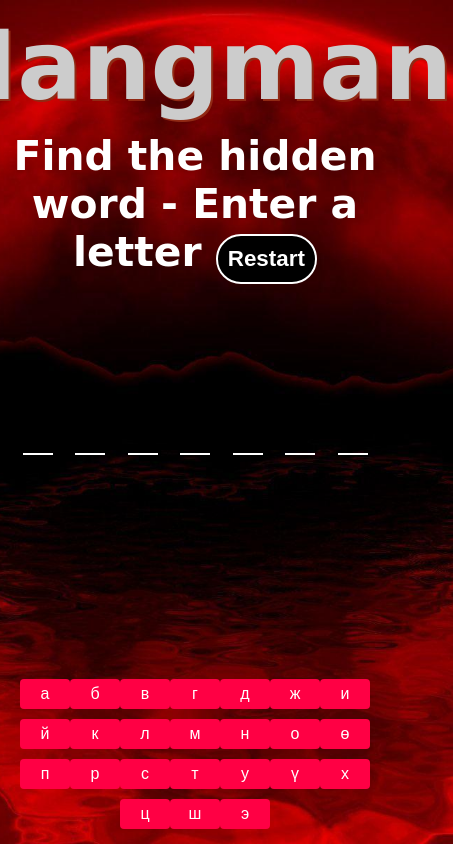
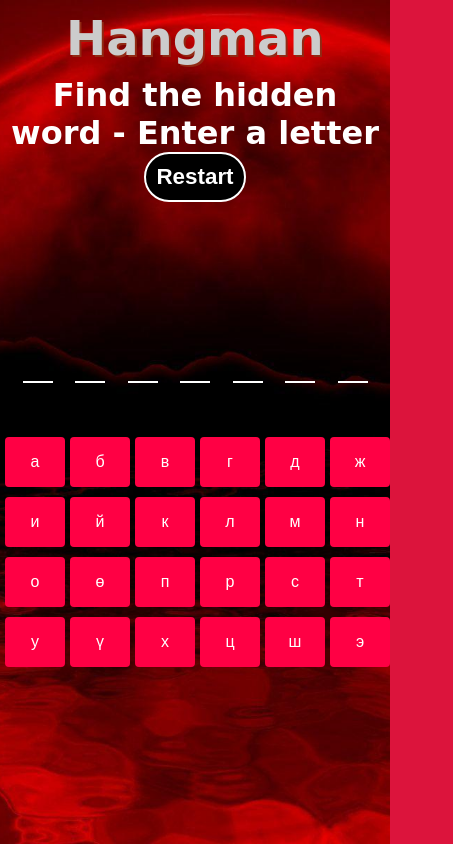
Before and after one commit to Tseku210/hangman_itu, a plain HTML site: page index.html in a window 390 px wide. Both pictures are taken after a click on the button "Start". Shown: the whole page, 453 px wide, since content can reach past the window. Drawn offline with Linux system fonts and the light colour scheme; a web font is replaced by a local one.

Commit message:
responsive

```diff
--- a/style.css
+++ b/style.css
@@ -395,7 +395,7 @@ html, body {
         margin: 10px;
     }
     #main {
-        display: block;
+        display: flex;
         width: 100%;
     }
     #hangman {
@@ -426,21 +426,22 @@ html, body {
         background-color: white;
     }
     #alphabets {
-        position: fixed;
         height: auto;
         width: 100%;
         display: flex;
         justify-content: center;
         flex-wrap: wrap;
-        margin-top: 50px;
-        left: 0;
-        bottom: 5px;
+        bottom: 10px;
+        margin-bottom: 0px;
     }
     .hidden {
         display: none !important;
     }
     .alpha {
-        width: 50px;
+        margin-left: 5px;
+        max-width: 70px;
+        max-height: 60px;
+        width: 60px;
         height: 30px;
         border: none;
         color: white;
@@ -461,4 +462,22 @@ html, body {
         font-size: 5rem;
         margin-top: 200px;
     }
+    #game > h1 {
+        font-size: 3rem;
+    }
+    #game > h2 {
+        font-size: 2rem;
+    }
 }
+@media only screen and (max-width: 330px){
+    .alpha {
+        height: 20px;
+        width: 40px;
+    }
+}
+@media only screen and (min-height: 700px) and (max-height: 850px){
+    .alpha {
+        height: 50px;
+        width: 60px;
+    }
+}
```
